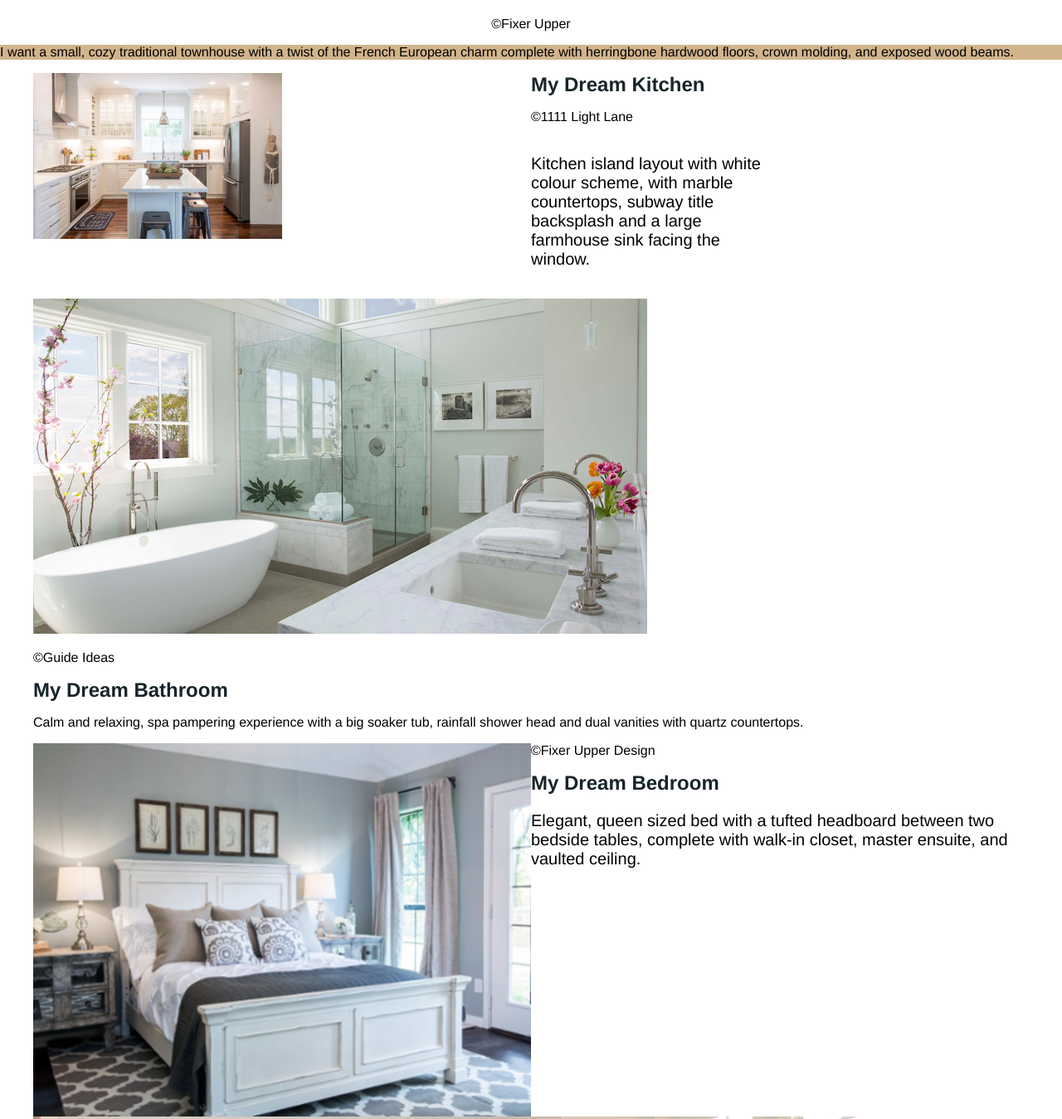
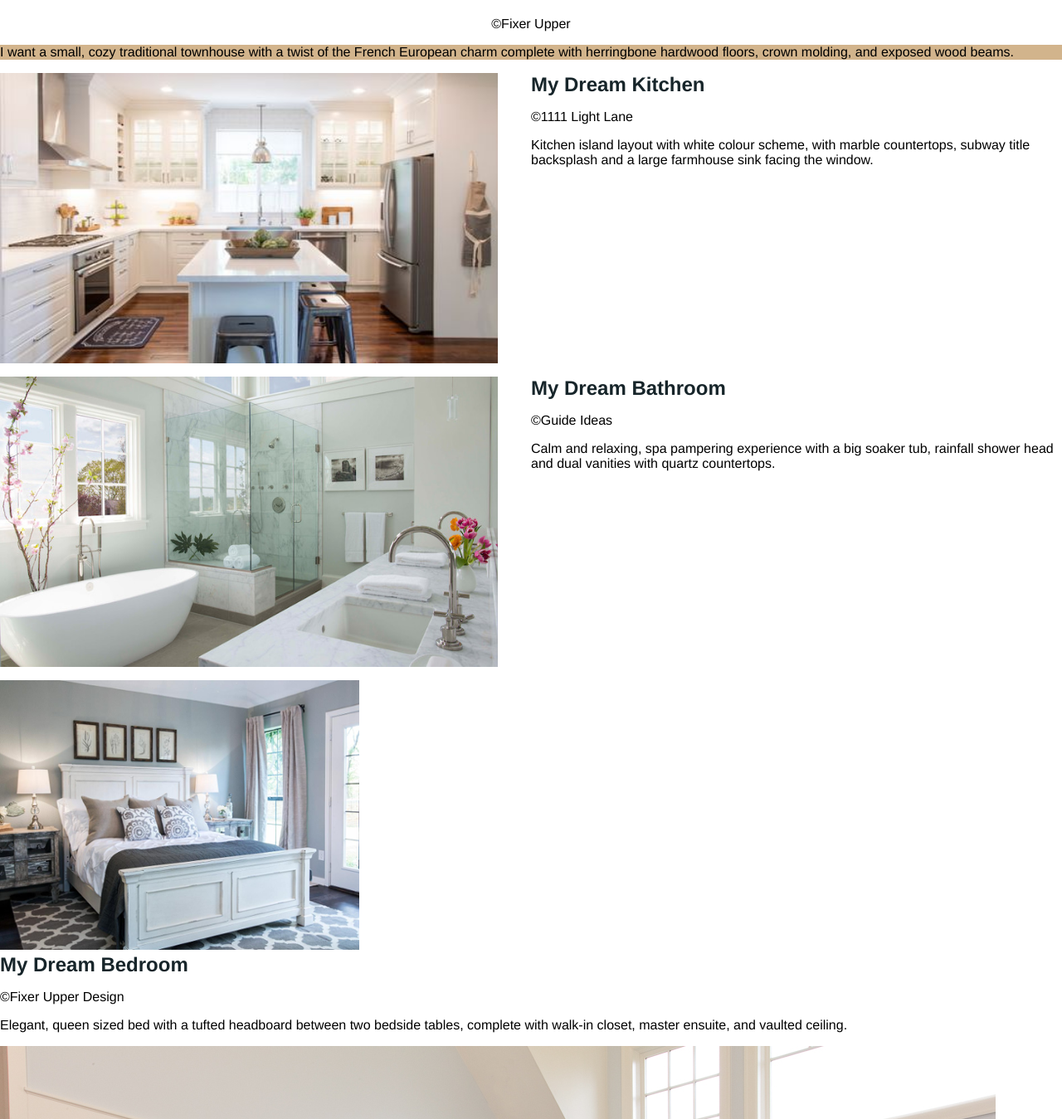
Before and after one commit to viannak/website, a plain HTML site: page index.html in a window 1280 px wide. Shown: the part 1164-2513 px from the top of the page at 83% size. Drawn offline with Linux system fonts and the light colour scheme.

Commit message:
home decor css update
image and content beside each other using grid

```diff
--- a/css/style.css
+++ b/css/style.css
@@ -154,6 +154,14 @@ img{
   display:inline-block;
 }
 
+.home-kitchen,
+.home-bathroom,
+.home-bedroom,
+.home-livingroom{
+  margin-left: 0;
+  margin-right: 0;
+}
+
 
 
 .house-picture,
@@ -227,6 +235,17 @@ footer {
   grid-column: 1 / 3;
 }
 
+.home-bathroom {
+  display: grid;
+  grid-template-columns: 1fr 1fr;
+}
+.home-bathroom img {
+  grid-column: 1 / 3;
+}
+.home-bathroom figcaption {
+  grid-column: 1 / 3;
+}
+
 @media screen and (min-width: 800px) {
   /* here's the same grid layout for a larger screen. based on our grid-template-columns we specified earlier, we'll end up with a grid like below with the grid lines numbered like below:
 
@@ -241,6 +260,23 @@ footer {
   }
   .home-kitchen figcaption {
     grid-column: 2 / 3;
+  }
+
+  .kitchen-picture{
+    width: 600px;
+    height: 350px;
+  }
+
+  .home-bathroom img {
+    grid-column: 1 / 2;
+  }
+  .home-bathroom figcaption {
+    grid-column: 2 / 3;
+  }
+
+  .bathroom-picture{
+    width: 600px;
+    height: 350px;
   }
   .pinky-pictures{
     display: grid;
@@ -259,27 +295,7 @@ footer {
     font-size: 1.2em;
   }
 
-.kitchen-picture{
-      float: left;
-      width: 50%;
-  }
-.kitchen-content {
-    float: left;
-    width: 50%;
-    font-size: 20px;
-    display: inline;
-  }
 
-.bedroom-pic{
-      float: left;
-      width: 50%;
-  }
-.bedroom-content {
-    float: left;
-    width: 50%;
-    font-size: 20px;
-    display: inline;
-  }
 
 .art-A {
     grid-column: 1;
--- a/index.html
+++ b/index.html
@@ -65,7 +65,7 @@
       <img class="kitchen-picture"  src="img/Kitchen-3.jpg" alt="kitchen-tile">
       <figcaption class="product-details">
         <h3 class=house>My Dream Kitchen</h3>
-        <p>&copy;1111 Light Lane</p>
+        <p class ="copyright">&copy;1111 Light Lane</p>
         <p class="kitchen-content">
           Kitchen island layout with white colour scheme, with marble countertops, subway title backsplash and a large farmhouse sink facing the window.
         </p>
@@ -74,21 +74,21 @@
 
   <figure class="home-bathroom">
       <img class="bathroom-picture" src= "img/washroom-2.jpg" alt="washroom-shower">
-      <p class="copyright">&copy;Guide Ideas</p>
-      <h3 class=house>My Dream Bathroom</h3>
       <figcaption class="product-details">
-      <p class="bathroom-content">
+        <h3 class=house>My Dream Bathroom</h3>
+        <p class="copyright">&copy;Guide Ideas</p>
+        <p class="bathroom-content">
         Calm and relaxing, spa pampering experience with a big soaker tub, rainfall shower head and dual vanities with quartz countertops.
       </p>
     </figcaption>
 </figure>
 
 <figure class="home-bedroom">
-    <img class="bedroom-pic" src="img/bedroom.png" alt="bedroom"/>
-    <p class="copyright">&copy;Fixer Upper Design</p>
-    <h3 class=house> My Dream Bedroom</h3>
+    <img class="bedroom-pic" src="img/bedroom.png" alt="bedroom">
     <figcaption class="product-details">
-    <p class="bedroom-content">
+      <h3 class=house> My Dream Bedroom</h3>
+      <p class="copyright">&copy;Fixer Upper Design</p>
+      <p class="bedroom-content">
       Elegant, queen sized bed with a tufted headboard between two bedside tables, complete with walk-in closet, master ensuite, and vaulted ceiling.
     </p>
   </figcaption>
@@ -96,9 +96,9 @@
 
 <figure class="home-livingroom">
     <img class="livingroom-pic" src="img/living-room.jpg" alt="living-room"/>
-    <p class="copyright">&copy;House Plans Today</p>
-    <h3 class=house>My Dream Living Room</h3>
     <figcaption class="product-details">
+      <h3 class=house>My Dream Living Room</h3>
+      <p class="copyright">&copy;House Plans Today</p>
     <p class="livingroom-content">
       Comfty couches surrounded a stone fireplace with a TV and built-in decorated bookshelves with natural light coming in from French doors.
     </p>
```
